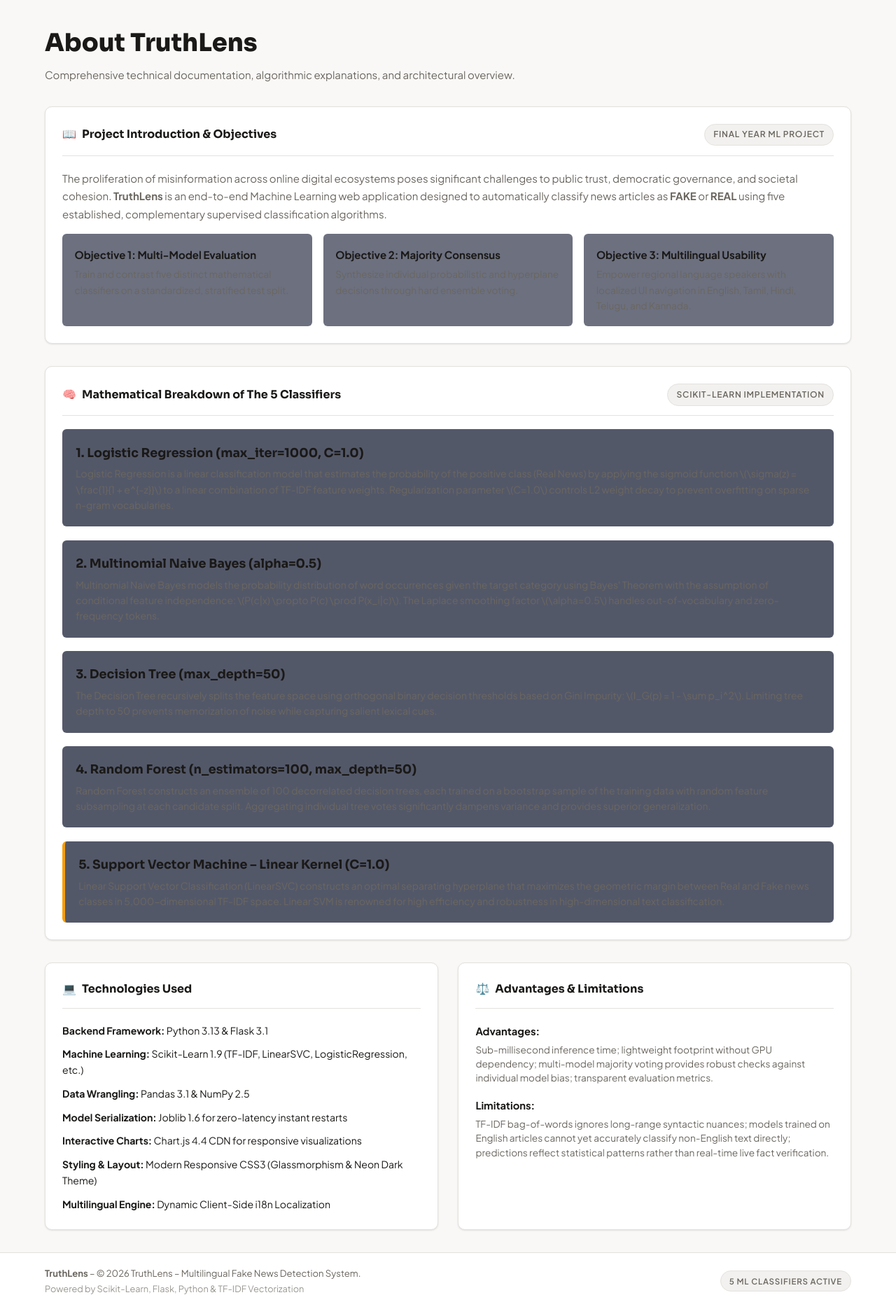
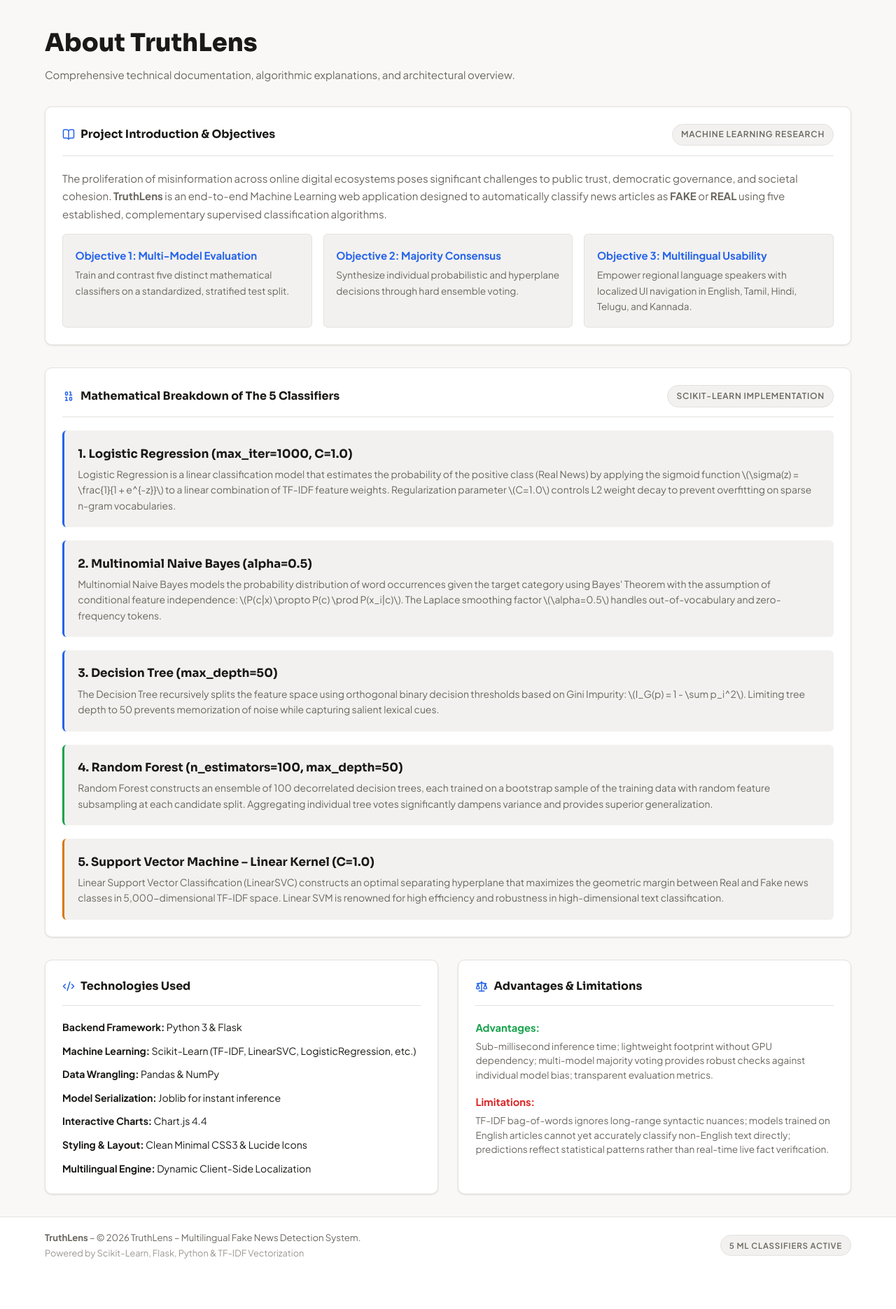
Before and after one commit to KEVINLOURDU/TruthLens, a Flask app: page /about in a window 1280 px wide. Shown: the part 56-1926 px from the top of the page at 70% size. After the commit the page ends 1854 px from the top, so only its background shows below. Run offline with Flask 3, Linux system fonts and the light colour scheme.

Commit message:
✨ Upgrade all pages: replace all emojis with Lucide SVG icons polish minimal styling embed live screenshot in README

```diff
--- a/static/css/style.css
+++ b/static/css/style.css
@@ -437,6 +437,25 @@ body {
     display: flex;
     align-items: center;
     gap: 0.5rem;
+}
+
+.card-title svg {
+    width: 18px;
+    height: 18px;
+    color: var(--accent);
+    stroke-width: 2;
+}
+
+.btn svg {
+    width: 15px;
+    height: 15px;
+    stroke-width: 2;
+}
+
+.badge-tag svg {
+    width: 13px;
+    height: 13px;
+    stroke-width: 2;
 }
 
 .card-subtitle {
--- a/static/js/script.js
+++ b/static/js/script.js
@@ -322,6 +322,10 @@ function setLanguage(lang) {
     if (selector && selector.value !== lang) {
         selector.value = lang;
     }
+
+    if (window.lucide && typeof window.lucide.createIcons === "function") {
+        window.lucide.createIcons();
+    }
 }
 
 // Sample News Articles for quick user testing
--- a/templates/about.html
+++ b/templates/about.html
@@ -11,23 +11,23 @@
     <!-- Introduction Card -->
     <div class="card" style="margin-bottom: 2rem;">
         <div class="card-header">
-            <h2 class="card-title"><span>📖</span> Project Introduction & Objectives</h2>
-            <span class="badge-tag" style="margin-bottom: 0;">Final Year ML Project</span>
+            <h2 class="card-title"><i data-lucide="book-open"></i> Project Introduction & Objectives</h2>
+            <span class="badge-tag" style="margin-bottom: 0;">Machine Learning Research</span>
         </div>
         <p style="color: var(--text-secondary); line-height: 1.7; margin-bottom: 1rem;">
             The proliferation of misinformation across online digital ecosystems poses significant challenges to public trust, democratic governance, and societal cohesion. <strong>TruthLens</strong> is an end-to-end Machine Learning web application designed to automatically classify news articles as <strong>FAKE</strong> or <strong>REAL</strong> using five established, complementary supervised classification algorithms.
         </p>
         <div style="display: grid; grid-template-columns: repeat(auto-fit, minmax(260px, 1fr)); gap: 1rem; margin-top: 1rem;">
-            <div style="background: rgba(10, 18, 42, 0.6); padding: 1.1rem; border-radius: var(--radius-sm); border: 1px solid var(--border-color);">
-                <strong style="color: var(--accent-cyan); display: block; margin-bottom: 0.3rem;">Objective 1: Multi-Model Evaluation</strong>
+            <div style="background: var(--bg-muted); padding: 1.1rem; border-radius: var(--radius-sm); border: 1px solid var(--border);">
+                <strong style="color: var(--accent); display: block; margin-bottom: 0.3rem;">Objective 1: Multi-Model Evaluation</strong>
                 <p style="font-size: 0.85rem; color: var(--text-secondary);">Train and contrast five distinct mathematical classifiers on a standardized, stratified test split.</p>
             </div>
-            <div style="background: rgba(10, 18, 42, 0.6); padding: 1.1rem; border-radius: var(--radius-sm); border: 1px solid var(--border-color);">
-                <strong style="color: var(--accent-blue); display: block; margin-bottom: 0.3rem;">Objective 2: Majority Consensus</strong>
+            <div style="background: var(--bg-muted); padding: 1.1rem; border-radius: var(--radius-sm); border: 1px solid var(--border);">
+                <strong style="color: var(--accent); display: block; margin-bottom: 0.3rem;">Objective 2: Majority Consensus</strong>
                 <p style="font-size: 0.85rem; color: var(--text-secondary);">Synthesize individual probabilistic and hyperplane decisions through hard ensemble voting.</p>
             </div>
-            <div style="background: rgba(10, 18, 42, 0.6); padding: 1.1rem; border-radius: var(--radius-sm); border: 1px solid var(--border-color);">
-                <strong style="color: var(--accent-purple); display: block; margin-bottom: 0.3rem;">Objective 3: Multilingual Usability</strong>
+            <div style="background: var(--bg-muted); padding: 1.1rem; border-radius: var(--radius-sm); border: 1px solid var(--border);">
+                <strong style="color: var(--accent); display: block; margin-bottom: 0.3rem;">Objective 3: Multilingual Usability</strong>
                 <p style="font-size: 0.85rem; color: var(--text-secondary);">Empower regional language speakers with localized UI navigation in English, Tamil, Hindi, Telugu, and Kannada.</p>
             </div>
         </div>
@@ -36,41 +36,41 @@
     <!-- The 5 ML Algorithms Detailed Explanation -->
     <div class="card" style="margin-bottom: 2rem;">
         <div class="card-header">
-            <h2 class="card-title"><span>🧠</span> Mathematical Breakdown of The 5 Classifiers</h2>
+            <h2 class="card-title"><i data-lucide="binary"></i> Mathematical Breakdown of The 5 Classifiers</h2>
             <span class="badge-tag" style="margin-bottom: 0;">Scikit-Learn Implementation</span>
         </div>
 
         <div style="display: flex; flex-direction: column; gap: 1.2rem;">
-            <div style="background: rgba(10, 18, 42, 0.7); padding: 1.2rem; border-radius: var(--radius-sm); border-left: 4px solid var(--accent-cyan);">
-                <h3 style="font-size: 1.1rem; margin-bottom: 0.3rem;">1. Logistic Regression (max_iter=1000, C=1.0)</h3>
+            <div style="background: var(--bg-muted); padding: 1.2rem; border-radius: var(--radius-sm); border-left: 3px solid var(--accent);">
+                <h3 style="font-size: 1.05rem; margin-bottom: 0.3rem; font-family: var(--font-heading);">1. Logistic Regression (max_iter=1000, C=1.0)</h3>
                 <p style="font-size: 0.87rem; color: var(--text-secondary); line-height: 1.6;">
                     Logistic Regression is a linear classification model that estimates the probability of the positive class (Real News) by applying the sigmoid function \(\sigma(z) = \frac{1}{1 + e^{-z}}\) to a linear combination of TF-IDF feature weights. Regularization parameter \(C=1.0\) controls L2 weight decay to prevent overfitting on sparse n-gram vocabularies.
                 </p>
             </div>
 
-            <div style="background: rgba(10, 18, 42, 0.7); padding: 1.2rem; border-radius: var(--radius-sm); border-left: 4px solid var(--accent-blue);">
-                <h3 style="font-size: 1.1rem; margin-bottom: 0.3rem;">2. Multinomial Naive Bayes (alpha=0.5)</h3>
+            <div style="background: var(--bg-muted); padding: 1.2rem; border-radius: var(--radius-sm); border-left: 3px solid var(--accent);">
+                <h3 style="font-size: 1.05rem; margin-bottom: 0.3rem; font-family: var(--font-heading);">2. Multinomial Naive Bayes (alpha=0.5)</h3>
                 <p style="font-size: 0.87rem; color: var(--text-secondary); line-height: 1.6;">
                     Multinomial Naive Bayes models the probability distribution of word occurrences given the target category using Bayes' Theorem with the assumption of conditional feature independence: \(P(c|x) \propto P(c) \prod P(x_i|c)\). The Laplace smoothing factor \(\alpha=0.5\) handles out-of-vocabulary and zero-frequency tokens.
                 </p>
             </div>
 
-            <div style="background: rgba(10, 18, 42, 0.7); padding: 1.2rem; border-radius: var(--radius-sm); border-left: 4px solid var(--accent-purple);">
-                <h3 style="font-size: 1.1rem; margin-bottom: 0.3rem;">3. Decision Tree (max_depth=50)</h3>
+            <div style="background: var(--bg-muted); padding: 1.2rem; border-radius: var(--radius-sm); border-left: 3px solid var(--accent);">
+                <h3 style="font-size: 1.05rem; margin-bottom: 0.3rem; font-family: var(--font-heading);">3. Decision Tree (max_depth=50)</h3>
                 <p style="font-size: 0.87rem; color: var(--text-secondary); line-height: 1.6;">
                     The Decision Tree recursively splits the feature space using orthogonal binary decision thresholds based on Gini Impurity: \(I_G(p) = 1 - \sum p_i^2\). Limiting tree depth to 50 prevents memorization of noise while capturing salient lexical cues.
                 </p>
             </div>
 
-            <div style="background: rgba(10, 18, 42, 0.7); padding: 1.2rem; border-radius: var(--radius-sm); border-left: 4px solid var(--color-real);">
-                <h3 style="font-size: 1.1rem; margin-bottom: 0.3rem;">4. Random Forest (n_estimators=100, max_depth=50)</h3>
+            <div style="background: var(--bg-muted); padding: 1.2rem; border-radius: var(--radius-sm); border-left: 3px solid var(--green);">
+                <h3 style="font-size: 1.05rem; margin-bottom: 0.3rem; font-family: var(--font-heading);">4. Random Forest (n_estimators=100, max_depth=50)</h3>
                 <p style="font-size: 0.87rem; color: var(--text-secondary); line-height: 1.6;">
                     Random Forest constructs an ensemble of 100 decorrelated decision trees, each trained on a bootstrap sample of the training data with random feature subsampling at each candidate split. Aggregating individual tree votes significantly dampens variance and provides superior generalization.
                 </p>
             </div>
 
-            <div style="background: rgba(10, 18, 42, 0.7); padding: 1.2rem; border-radius: var(--radius-sm); border-left: 4px solid #f59e0b;">
-                <h3 style="font-size: 1.1rem; margin-bottom: 0.3rem;">5. Support Vector Machine – Linear Kernel (C=1.0)</h3>
+            <div style="background: var(--bg-muted); padding: 1.2rem; border-radius: var(--radius-sm); border-left: 3px solid var(--yellow);">
+                <h3 style="font-size: 1.05rem; margin-bottom: 0.3rem; font-family: var(--font-heading);">5. Support Vector Machine – Linear Kernel (C=1.0)</h3>
                 <p style="font-size: 0.87rem; color: var(--text-secondary); line-height: 1.6;">
                     Linear Support Vector Classification (LinearSVC) constructs an optimal separating hyperplane that maximizes the geometric margin between Real and Fake news classes in 5,000-dimensional TF-IDF space. Linear SVM is renowned for high efficiency and robustness in high-dimensional text classification.
                 </p>
@@ -79,34 +79,34 @@
     </div>
 
     <!-- Tech Stack & Advantages vs Limitations -->
-    <div style="display: grid; grid-template-columns: 1fr 1fr; gap: 1.8rem;">
+    <div style="display: grid; grid-template-columns: repeat(auto-fit, minmax(320px, 1fr)); gap: 1.8rem;">
         <div class="card">
             <div class="card-header">
-                <h2 class="card-title"><span>💻</span> Technologies Used</h2>
+                <h2 class="card-title"><i data-lucide="code-2"></i> Technologies Used</h2>
             </div>
             <ul style="list-style: none; display: flex; flex-direction: column; gap: 0.65rem; font-size: 0.88rem;">
-                <li><strong>Backend Framework:</strong> Python 3.13 & Flask 3.1</li>
-                <li><strong>Machine Learning:</strong> Scikit-Learn 1.9 (TF-IDF, LinearSVC, LogisticRegression, etc.)</li>
-                <li><strong>Data Wrangling:</strong> Pandas 3.1 & NumPy 2.5</li>
-                <li><strong>Model Serialization:</strong> Joblib 1.6 for zero-latency instant restarts</li>
-                <li><strong>Interactive Charts:</strong> Chart.js 4.4 CDN for responsive visualizations</li>
-                <li><strong>Styling & Layout:</strong> Modern Responsive CSS3 (Glassmorphism & Neon Dark Theme)</li>
-                <li><strong>Multilingual Engine:</strong> Dynamic Client-Side i18n Localization</li>
+                <li><strong>Backend Framework:</strong> Python 3 & Flask</li>
+                <li><strong>Machine Learning:</strong> Scikit-Learn (TF-IDF, LinearSVC, LogisticRegression, etc.)</li>
+                <li><strong>Data Wrangling:</strong> Pandas & NumPy</li>
+                <li><strong>Model Serialization:</strong> Joblib for instant inference</li>
+                <li><strong>Interactive Charts:</strong> Chart.js 4.4</li>
+                <li><strong>Styling & Layout:</strong> Clean Minimal CSS3 & Lucide Icons</li>
+                <li><strong>Multilingual Engine:</strong> Dynamic Client-Side Localization</li>
             </ul>
         </div>
 
         <div class="card">
             <div class="card-header">
-                <h2 class="card-title"><span>⚖️</span> Advantages & Limitations</h2>
+                <h2 class="card-title"><i data-lucide="scale"></i> Advantages & Limitations</h2>
             </div>
             <div style="margin-bottom: 1rem;">
-                <strong style="color: var(--color-real); font-size: 0.92rem; display: block; margin-bottom: 0.3rem;">Advantages:</strong>
+                <strong style="color: var(--green); font-size: 0.92rem; display: block; margin-bottom: 0.3rem;">Advantages:</strong>
                 <p style="font-size: 0.85rem; color: var(--text-secondary); line-height: 1.5;">
                     Sub-millisecond inference time; lightweight footprint without GPU dependency; multi-model majority voting provides robust checks against individual model bias; transparent evaluation metrics.
                 </p>
             </div>
             <div>
-                <strong style="color: var(--color-fake); font-size: 0.92rem; display: block; margin-bottom: 0.3rem;">Limitations:</strong>
+                <strong style="color: var(--red); font-size: 0.92rem; display: block; margin-bottom: 0.3rem;">Limitations:</strong>
                 <p style="font-size: 0.85rem; color: var(--text-secondary); line-height: 1.5;">
                     TF-IDF bag-of-words ignores long-range syntactic nuances; models trained on English articles cannot yet accurately classify non-English text directly; predictions reflect statistical patterns rather than real-time live fact verification.
                 </p>
```
Also changed, not shown: templates/contact.html (+12 -12 lines), templates/dataset.html (+30 -30 lines), templates/detection.html (+24 -22 lines), templates/performance.html (+36 -36 lines), README.md, static/screenshot.png (added).
